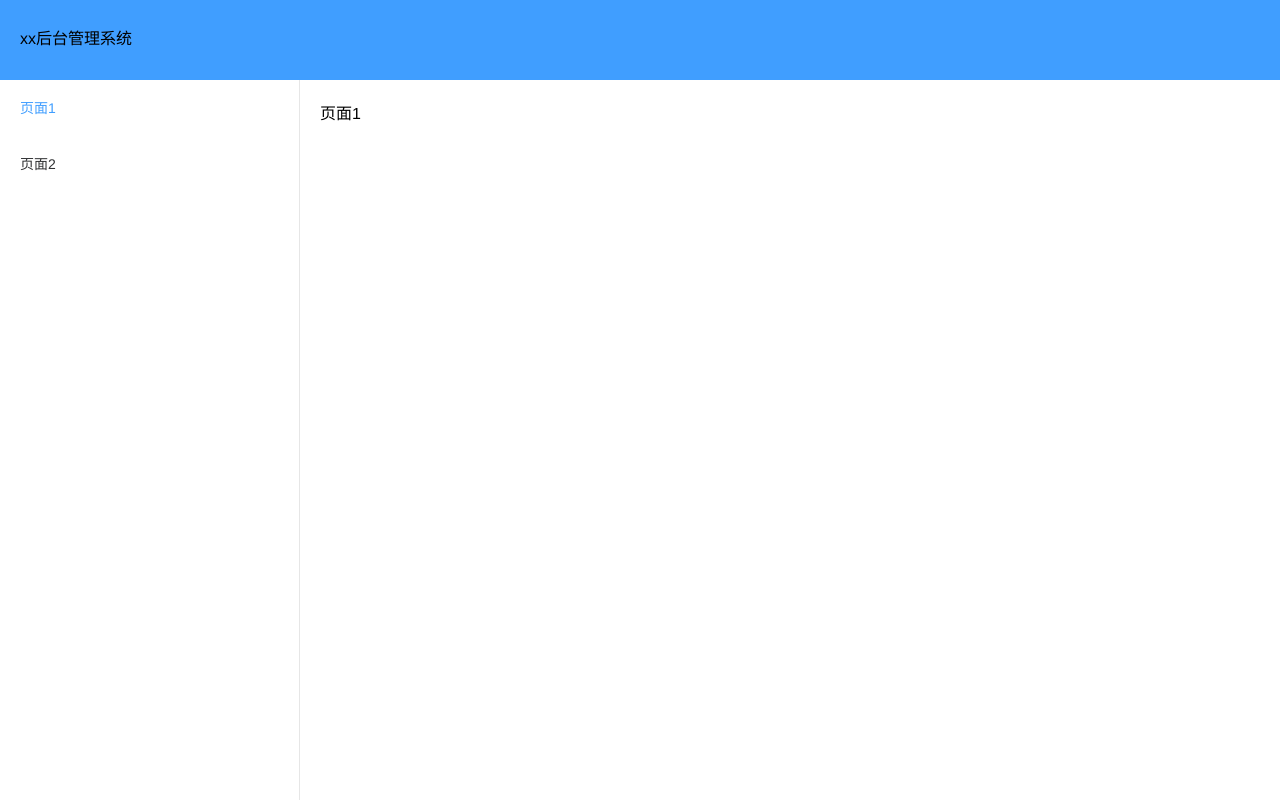
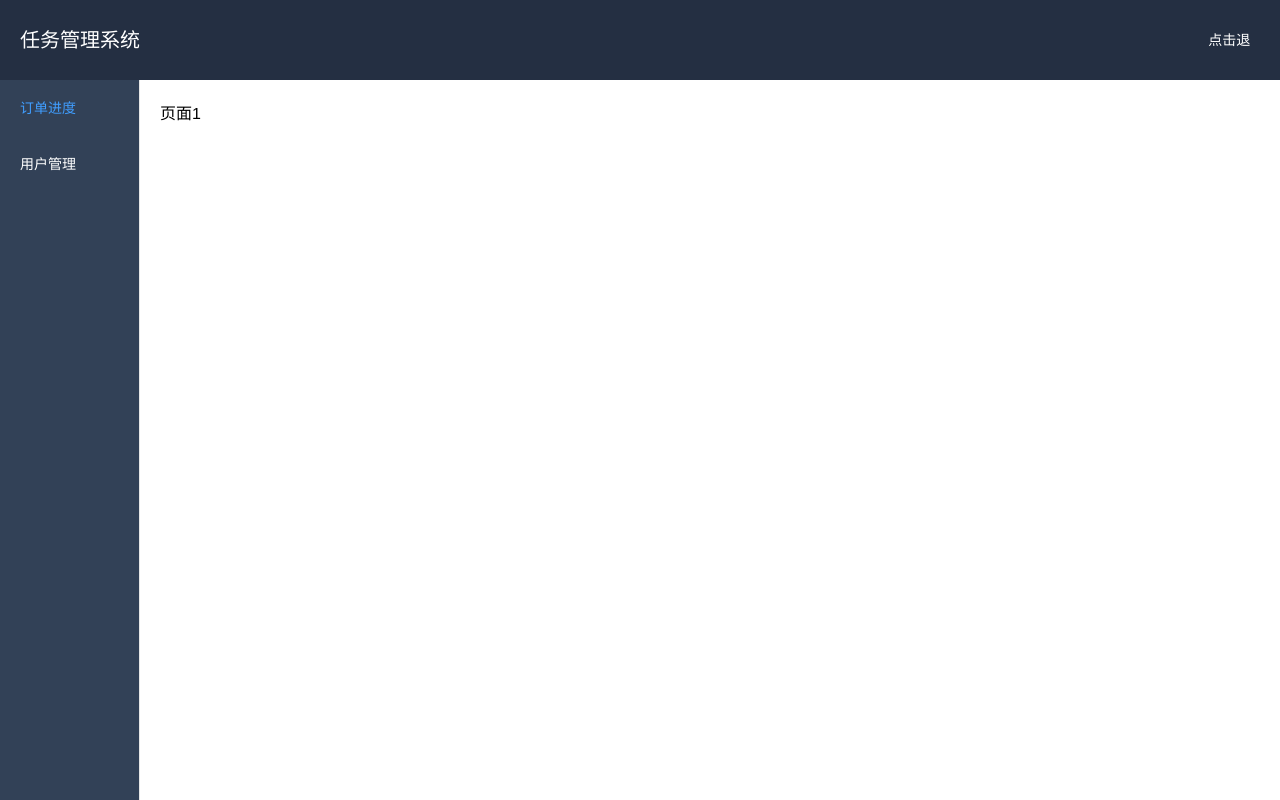
Before and after one commit to ChenGuanqun/order-manager, a Vue app in the folder src/main/webapp/resources/: page / in a window 1280 px wide. Built offline with nearby package versions, Linux system fonts and the light colour scheme.

Commit message:
优化一下界面

```diff
--- a/src/main/webapp/resources/src/App.vue
+++ b/src/main/webapp/resources/src/App.vue
@@ -1,18 +1,31 @@
 <template>
     <el-container class="wrapper">
         <el-header class="header" height="80px">
-            xx后台管理系统
+
+            <el-row>
+                <el-col :span="23"><div class="grid-content bg-purple"></div>任务管理系统</el-col>
+                <el-col :span="1">
+                    <el-dropdown trigger="click">
+                        <a href="javascript:;" class="el-dropdown-link"  style="color:white">点击退出</a>
+                        <el-dropdown-menu slot="dropdown">
+                            <a href="/logout">
+                                <el-dropdown-item>退出</el-dropdown-item>
+                            </a>
+                        </el-dropdown-menu>
+                    </el-dropdown>
+                </el-col>
+            </el-row>
+
         </el-header>
         <el-container :style="{height: '100%'}">
-            <el-aside class="menu">
-                <el-menu default-active="1">
-
+            <el-aside  width="140px">
+                <el-menu default-active="1" background-color="#324157" text-color="#fff">
                     <router-link to="/page1">
-                        <el-menu-item index="1">页面1</el-menu-item>
+                        <el-menu-item index="1">订单进度</el-menu-item>
                     </router-link>
                     <router-link to="/page2">
                         <el-menu-item index="2">
-                            页面2
+                            用户管理
                         </el-menu-item>
                     </router-link>
                 </el-menu>
@@ -32,7 +45,15 @@ export default {
 
 <style>
   .header {
-    background: rgb(64, 158, 255);
+      position: relative;
+      padding: 0 15px;
+      box-sizing: border-box;
+      width: 100%;
+      height: 80px;
+      font-size: 20px;
+      line-height: 80px;
+      color: #fff;
+      background-color: #242f42;
   }
   .wrapper {
     height: 100%;
@@ -41,6 +62,16 @@ export default {
     height: 100%;
   }
 
+  .hd_name {
+      display: inline-block;
+  }
+
+  .hd_operate {
+      float: right;
+      margin-right: 40px;
+      font-size: 14px;
+  }
+
   .content {
     padding: 20px;
   }
```
